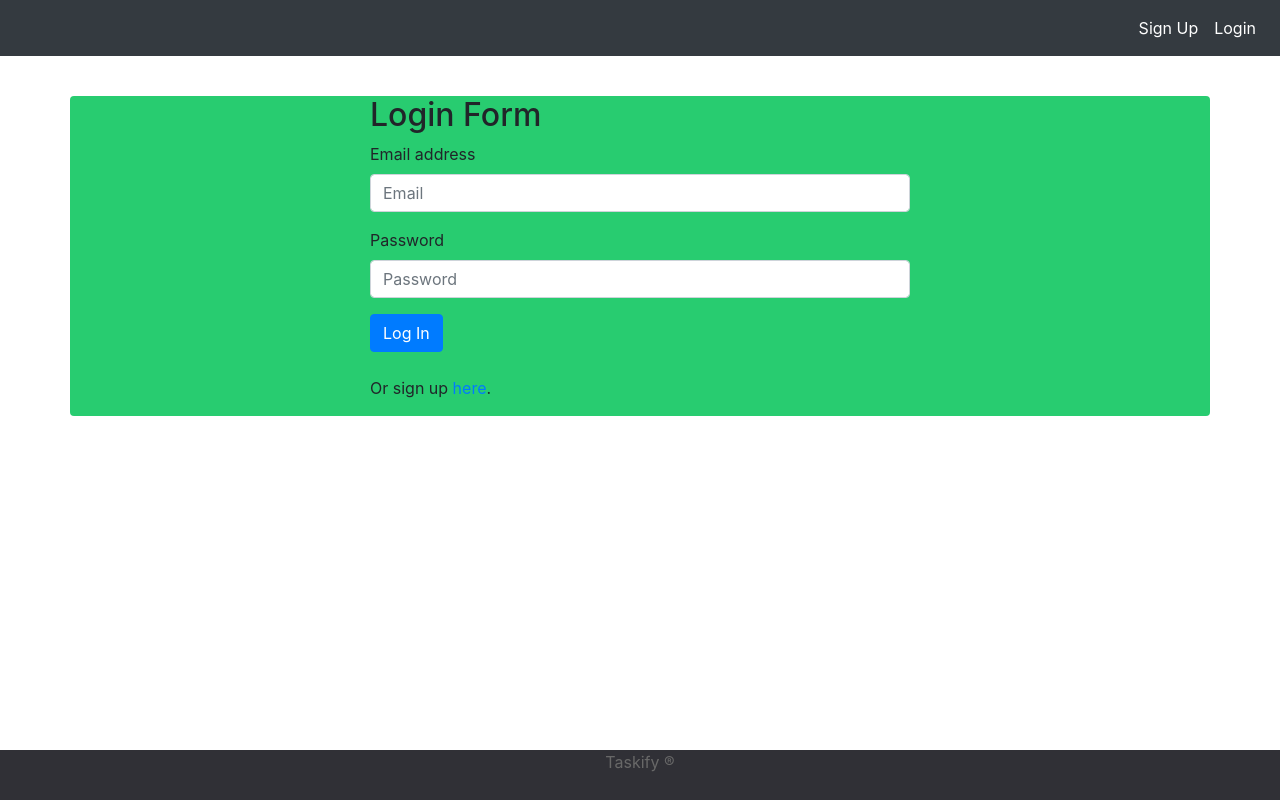
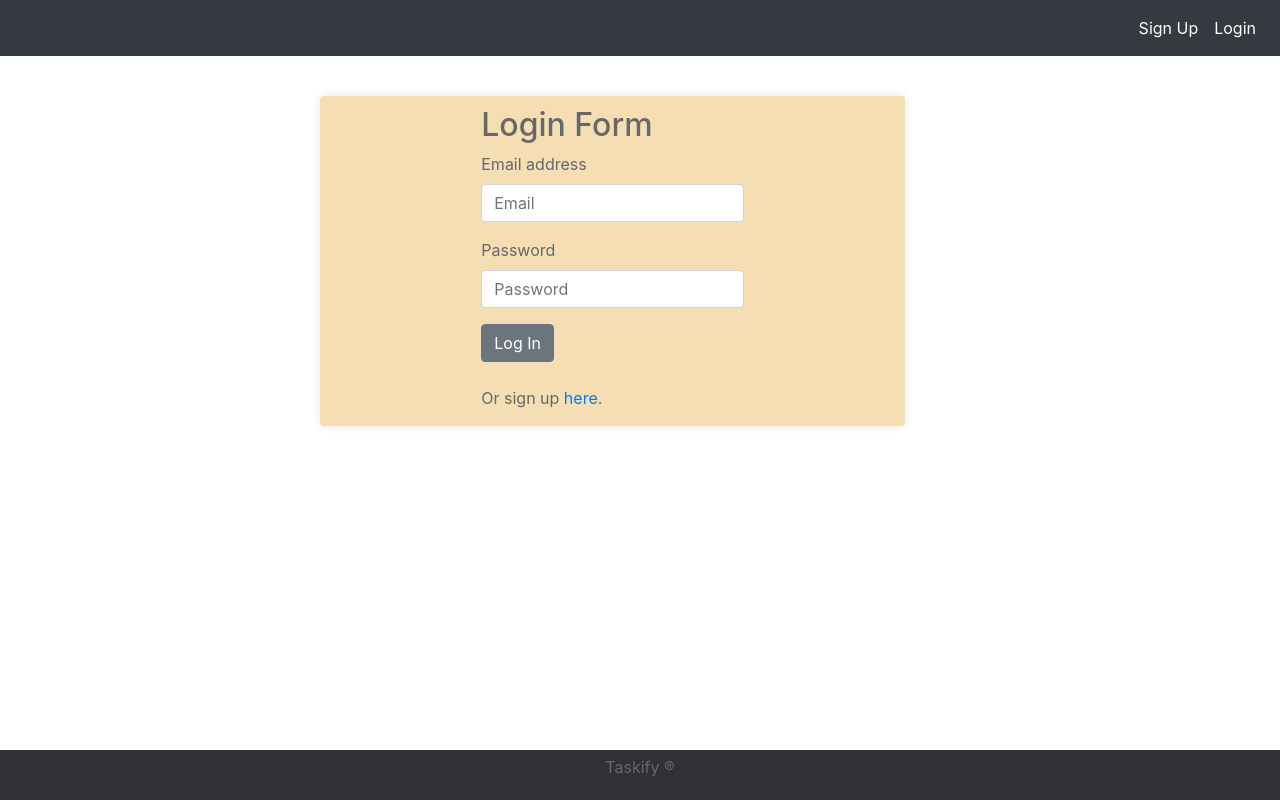
Before and after one commit to leticiaroncero/taskify-react, a React (Create React App) app in the folder client/: page /login in a window 1280 px wide. Built offline with nearby package versions, Linux system fonts and the light colour scheme; no server answers.

Commit message:
added styling to the login page

```diff
--- a/client/src/App.css
+++ b/client/src/App.css
@@ -44,6 +44,7 @@ html, body {
   top: 40px;
   padding-bottom: 20px;
   position: relative;
+  padding-left: 250px;
 }
 .footer {
   position: absolute;
@@ -55,3 +56,6 @@ html, body {
   text-align: center;
   left: 0px;
 }
+.footer > p {
+  padding-top: 5px;
+}
--- a/client/src/pages/Login.js
+++ b/client/src/pages/Login.js
@@ -40,8 +40,14 @@ class Login extends Component {
     style= {
         borderRadius: "4px",
         border: "20px",
+        maxWidth: "585px",
+        backgroundColor: "#f5deb3",
+        color:"#686868",
+        paddingTop: "10px",
+        position: "relative",
         justifyContent: "center",
-        backgroundColor: "#28cc70"
+        boxShadow: "rgba(0,0,0,0.1) 0 0 10px"
+
     }
 
     render() {
@@ -63,7 +69,7 @@ class Login extends Component {
                                 <label htmlFor="exampleInputPassword1">Password</label>
                                 <input type="password" className="form-control" id="password-input" placeholder="Password" name="password" value={this.state.password} onChange={this.handleInputChange} />
                             </div>
-                            <button type="submit" className="btn btn-primary btn btn-default" onClick={this.handleLogin}>Log In</button>
+                            <button type="submit" className="btn btn-secondary btn btn-default" onClick={this.handleLogin}>Log In</button>
                         </form>
                         <br />
                         <p>Or sign up <a href="/signup">here</a>.</p>
```
